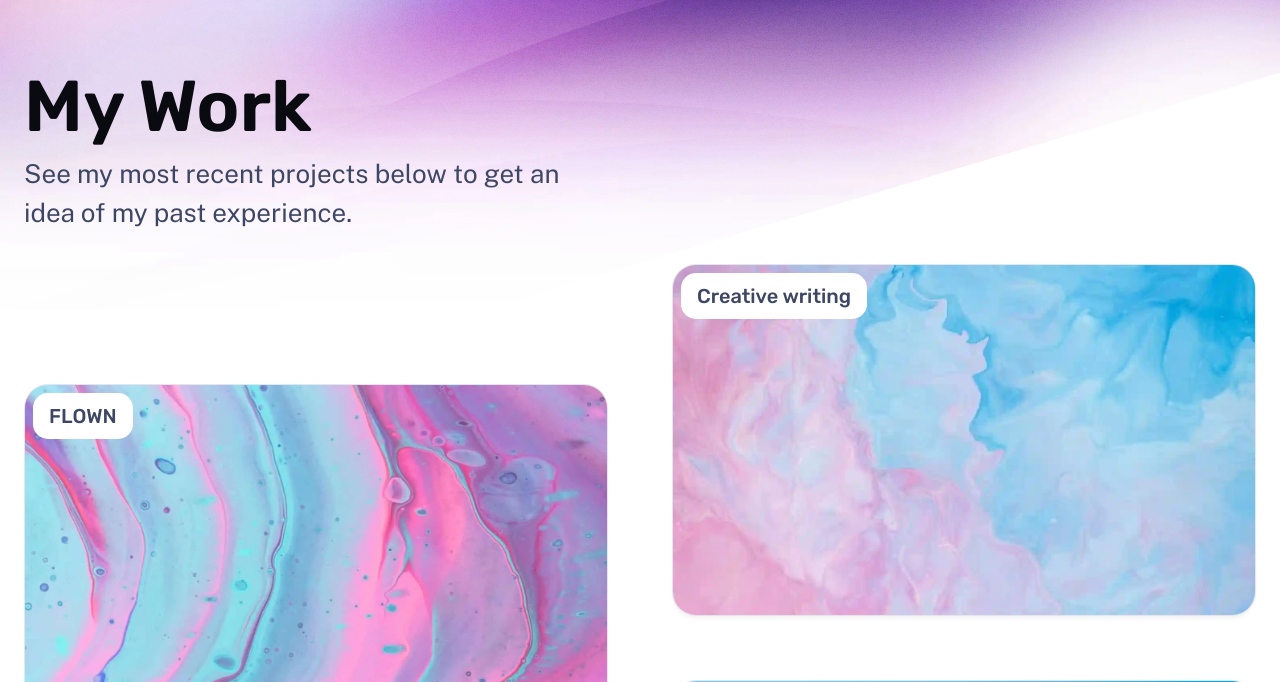
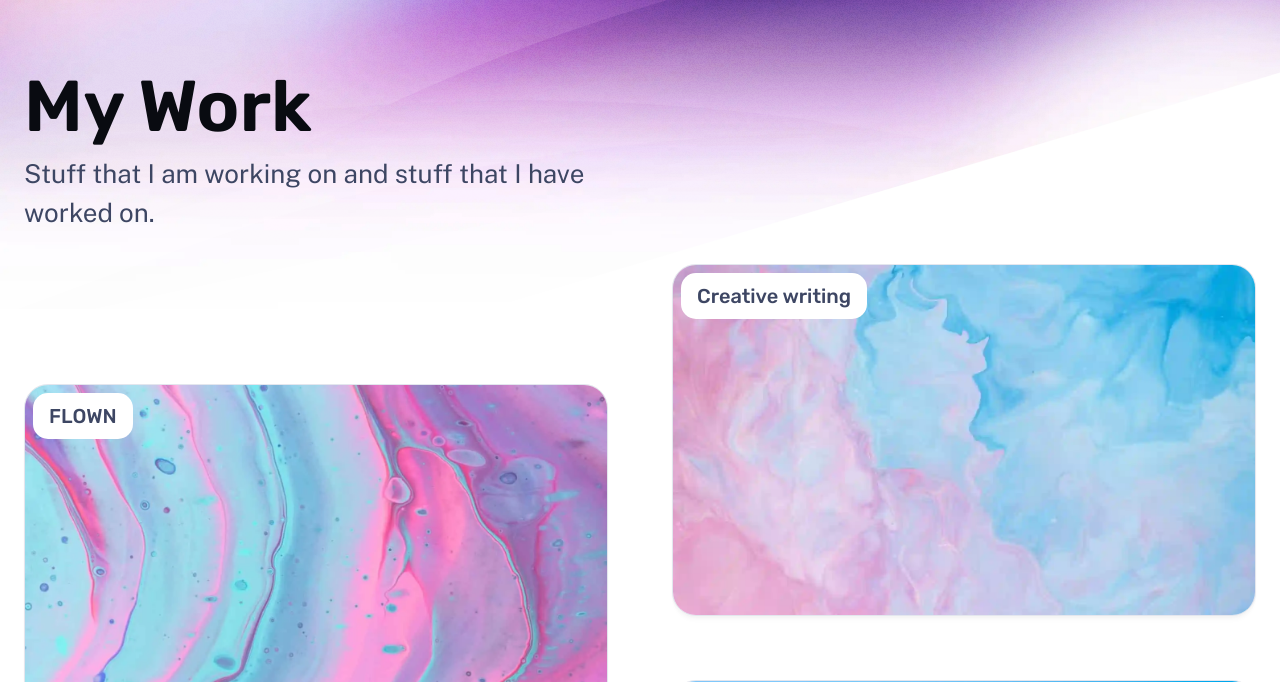
Before and after one commit to kiily/me, an Astro site: page /work in a window 1280 px wide. Shown: the part 118-800 px from the top of the page. Built offline with nearby package versions, Linux system fonts and the light colour scheme; Astro itself is replaced by a stand-in of ours.

Commit message:
feat: small change to test fleek deploy

```diff
--- a/src/pages/work.astro
+++ b/src/pages/work.astro
@@ -21,7 +21,7 @@ const projects = (await getCollection('work')).sort(
 		<main class="wrapper stack gap-8">
 			<Hero
 				title="My Work"
-				tagline="See my most recent projects below to get an idea of my past experience."
+				tagline="Stuff that I am working on and stuff that I have worked on."
 				align="start"
 			/>
 			<Grid variant="offset">
```
